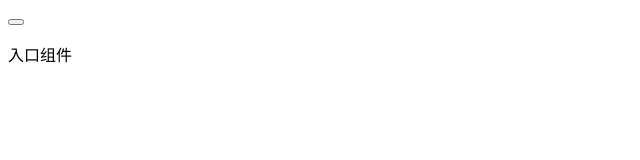
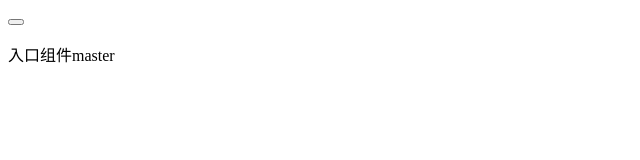
Before and after one commit to dessertss/lem-vue, a website: page 4-Axios基本使用/01-axios基本使用.html in a window 1280 px wide. Shown: the full height of the page, 0-640 px from the left. Drawn offline with nearby package versions, Linux system fonts and the light colour scheme.

Commit message:
conflict problem

```diff
--- a/4-Axios基本使用/01-axios基本使用.html
+++ b/4-Axios基本使用/01-axios基本使用.html
@@ -19,7 +19,7 @@
             template:`
                 <div>
                     <button @click='sendAjax'></button>
-                    <p>入口组件</p>
+                    <p>入口组件master</p>
                 </div>
             `,
             methods:{
```
